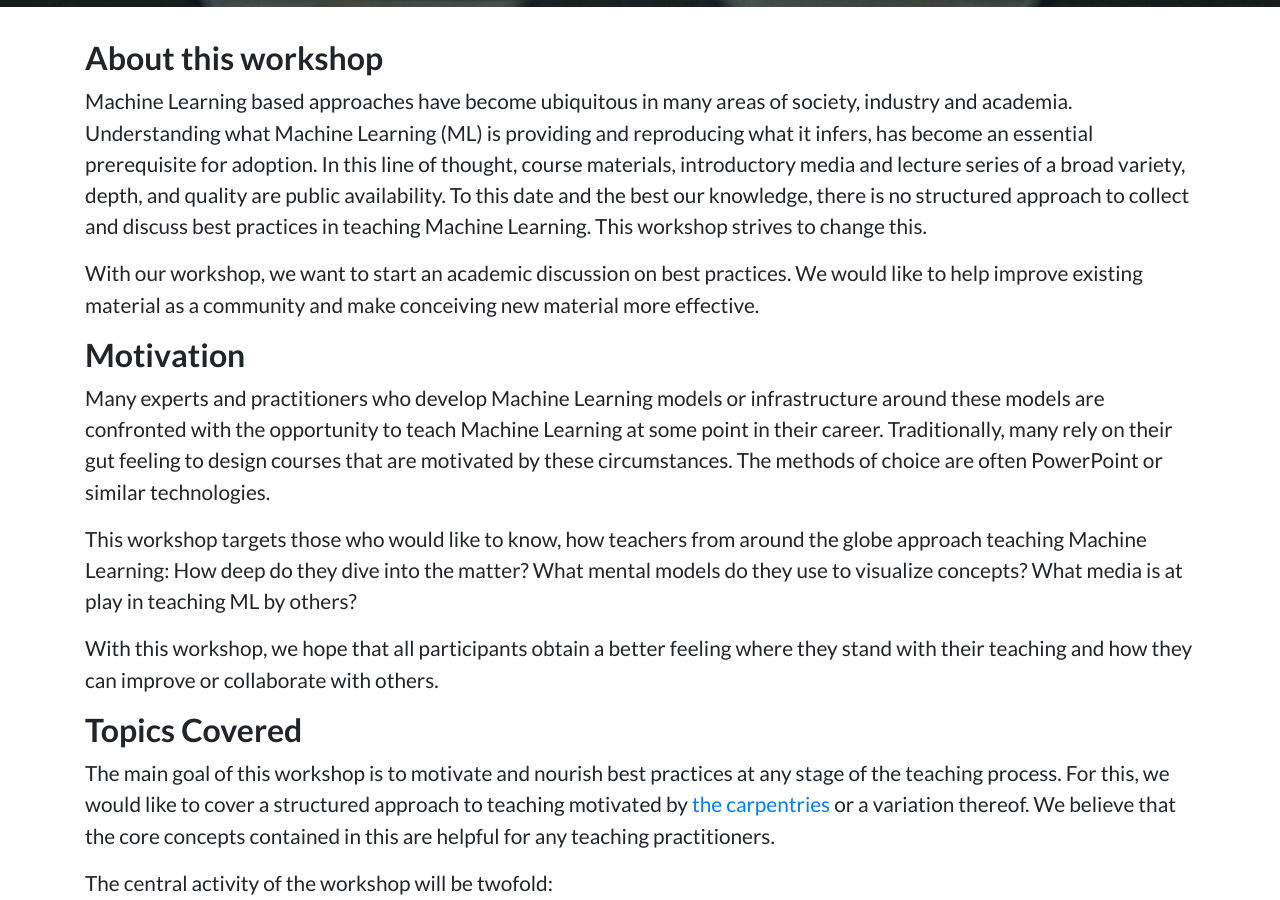
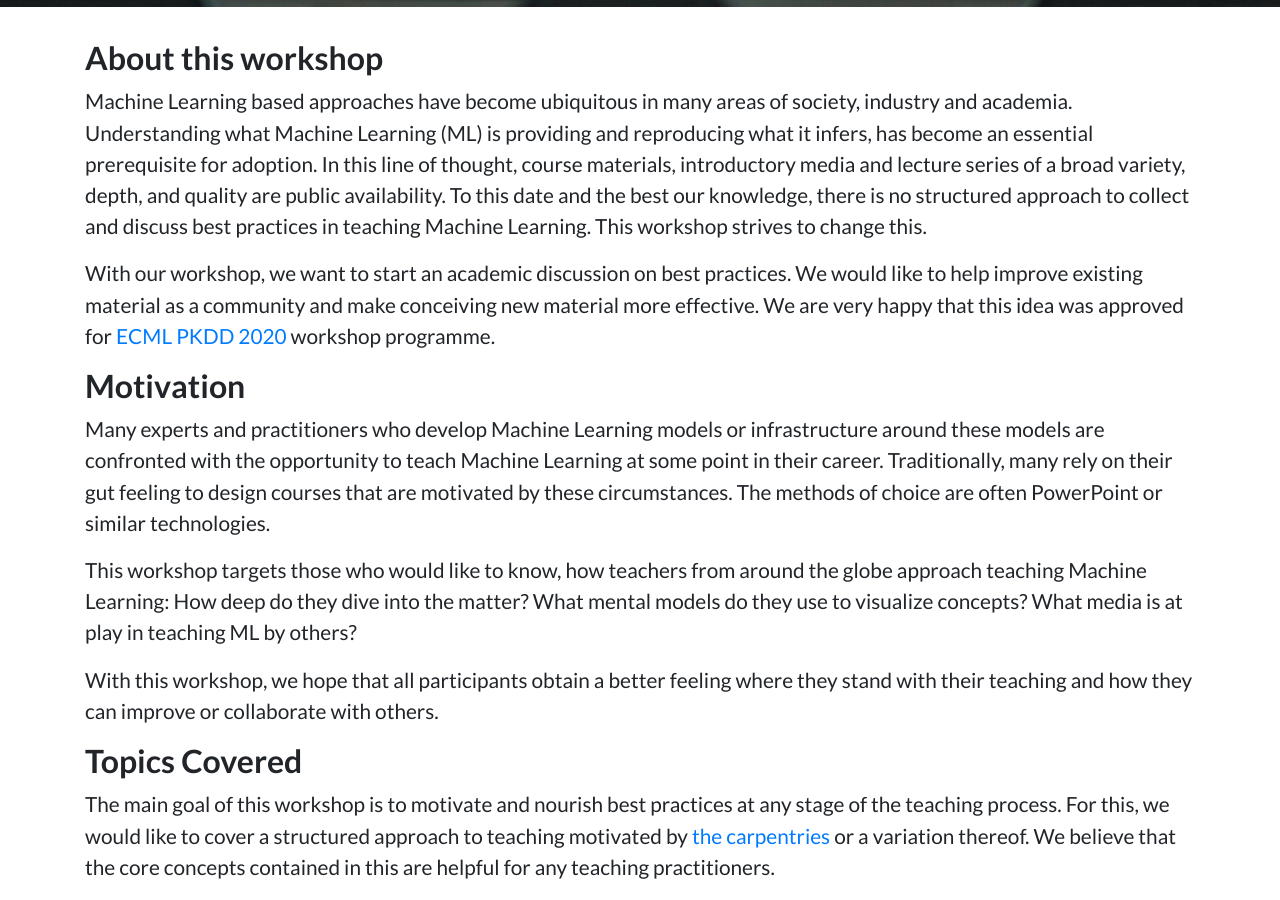
Before and after one commit to teaching-ml/2020, a Jekyll site: the page built from index.md, in a window 1280 px wide and 900 px high, scrolled down 665 px. Built offline with Jekyll 4.4.1, drawn with Linux system fonts in a browser that asks for light colours.

Commit message:
link to conference to navigate back

```diff
--- a/index.md
+++ b/index.md
@@ -7,7 +7,7 @@ title: 'Teaching ML @ ECML-PKDD 2020'
 
 Machine Learning based approaches have become ubiquitous in many areas of society, industry and academia. Understanding what Machine Learning (ML) is providing and reproducing what it infers, has become an essential prerequisite for adoption. In this line of thought, course materials, introductory media and lecture series of a broad variety, depth, and quality are public availability. To this date and the best our knowledge, there is no structured approach to collect and discuss best practices in teaching Machine Learning. This workshop strives to change this.
 
-With our workshop, we want to start an academic discussion on best practices. We would like to help improve existing material as a community and make conceiving new material more effective.
+With our workshop, we want to start an academic discussion on best practices. We would like to help improve existing material as a community and make conceiving new material more effective. We are very happy that this idea was approved for [ECML PKDD 2020](https://ecmlpkdd2020.net/programme/workshops/) workshop programme.
 
 ## Motivation
 
```
